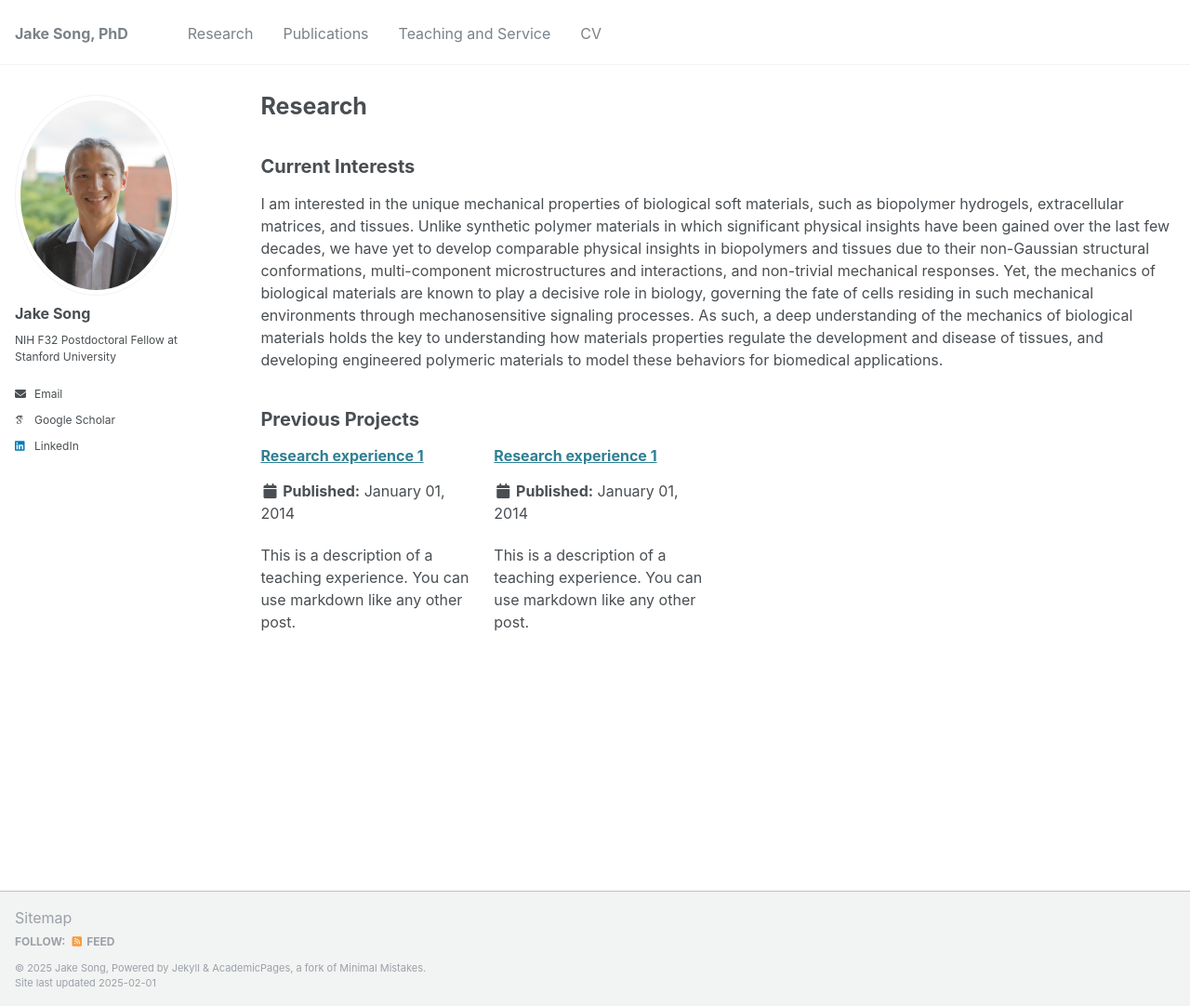
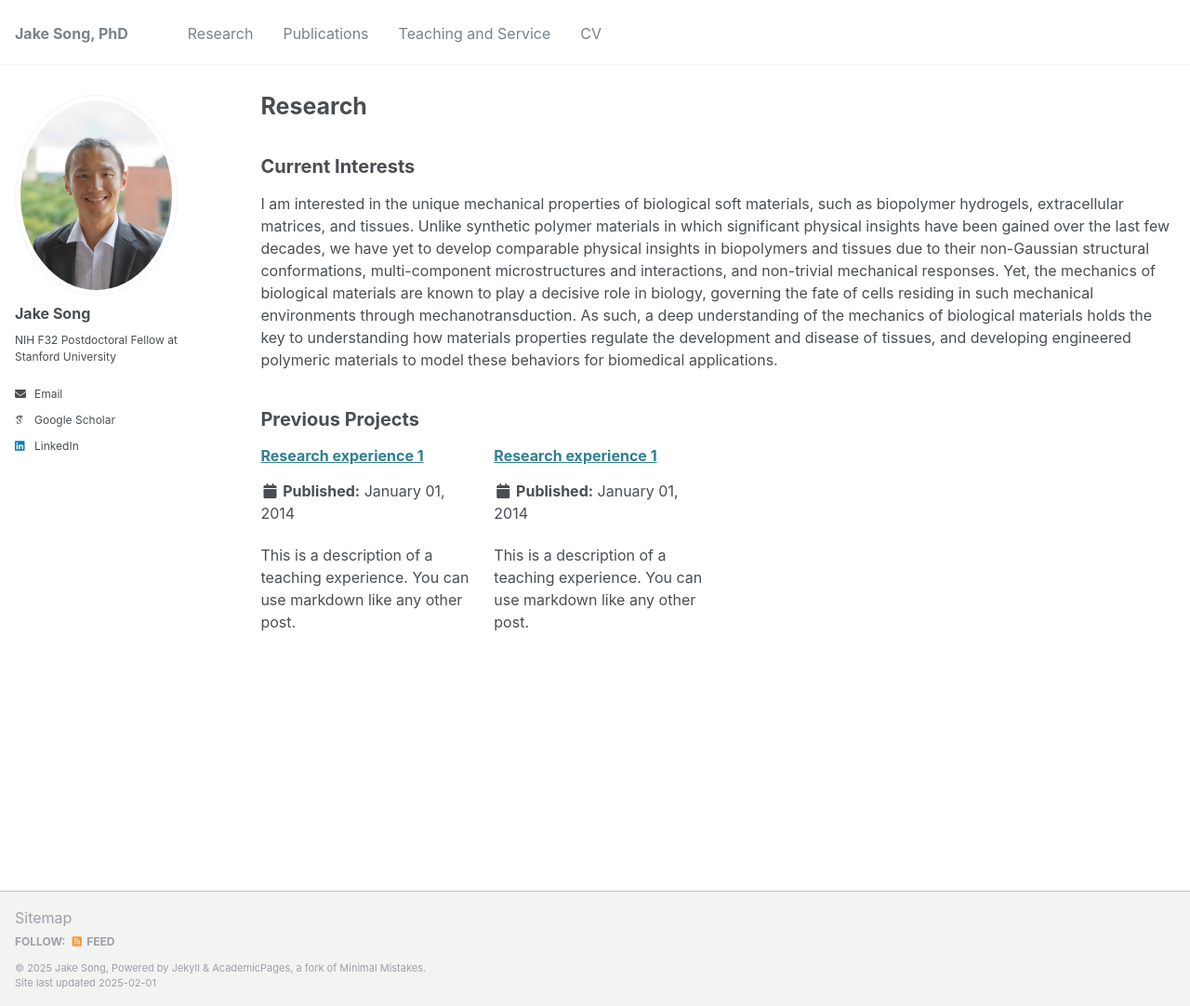
Before and after one commit to jakesong15/jakesong15.github.io, a Jekyll site: the page built from _pages/research.md, in a window 1280 px wide and 1082 px high. Shown: the whole window at 93% size. Built offline with Jekyll 4.4.1, drawn with Linux system fonts in a browser that asks for light colours; some web fonts are replaced.

Commit message:
Update research.md

```diff
--- a/_pages/research.md
+++ b/_pages/research.md
@@ -7,7 +7,7 @@
 
 ## Current Interests
 
-I am interested in the unique mechanical properties of biological soft materials, such as biopolymer hydrogels, extracellular matrices, and tissues. Unlike synthetic polymer materials in which significant physical insights have been gained over the last few decades, we have yet to develop comparable physical insights in biopolymers and tissues due to their non-Gaussian structural conformations, multi-component microstructures and interactions, and non-trivial mechanical responses. Yet, the mechanics of biological materials are known to play a decisive role in biology, governing the fate of cells residing in such mechanical environments through mechanosensitive signaling processes. As such, a deep understanding of the mechanics of biological materials holds the key to understanding how materials properties regulate the development and disease of tissues, and developing engineered polymeric materials to model these behaviors for biomedical applications.
+I am interested in the unique mechanical properties of biological soft materials, such as biopolymer hydrogels, extracellular matrices, and tissues. Unlike synthetic polymer materials in which significant physical insights have been gained over the last few decades, we have yet to develop comparable physical insights in biopolymers and tissues due to their non-Gaussian structural conformations, multi-component microstructures and interactions, and non-trivial mechanical responses. Yet, the mechanics of biological materials are known to play a decisive role in biology, governing the fate of cells residing in such mechanical environments through mechanotransduction. As such, a deep understanding of the mechanics of biological materials holds the key to understanding how materials properties regulate the development and disease of tissues, and developing engineered polymeric materials to model these behaviors for biomedical applications.
 
 ## Previous Projects
 
```
